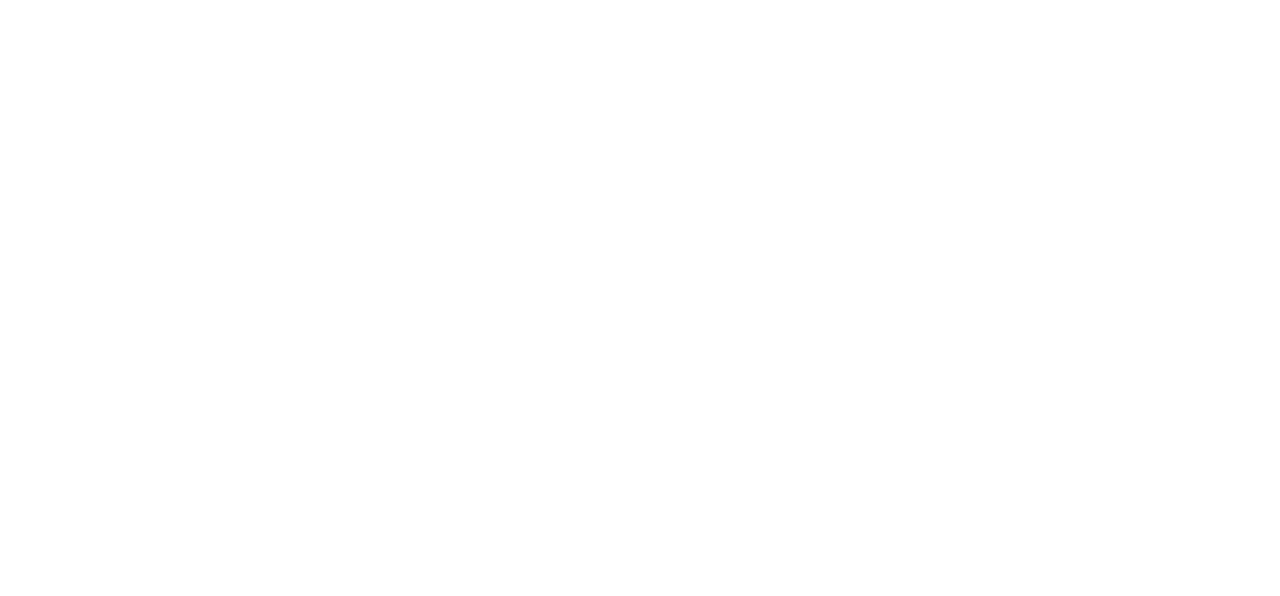
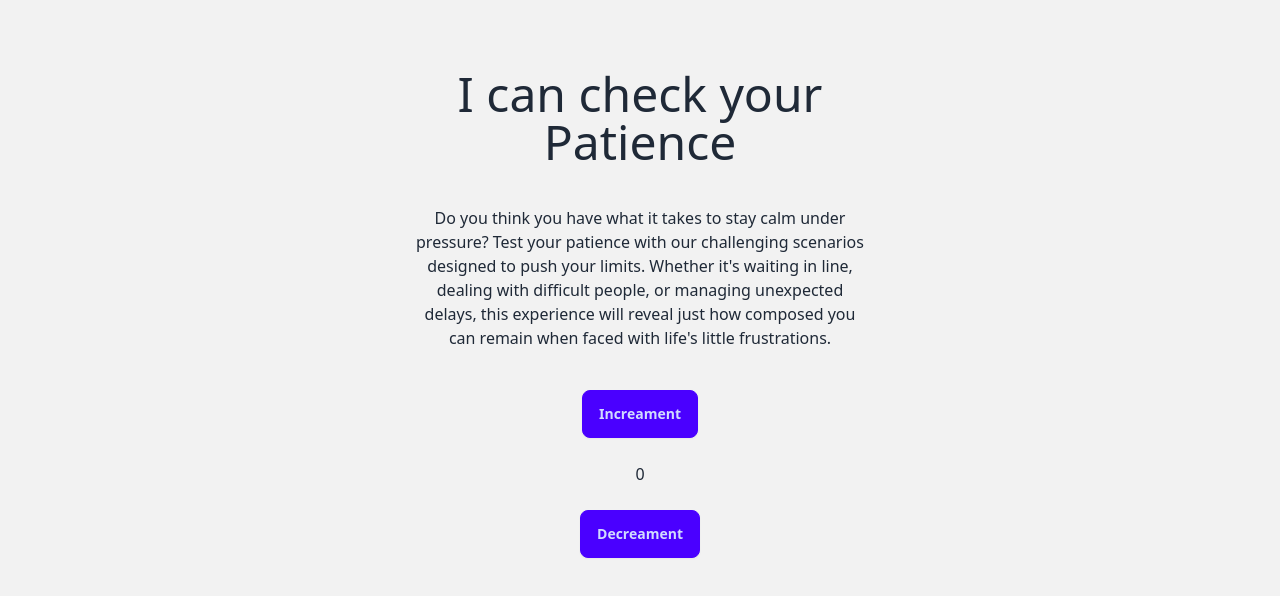
Before and after one commit to iambasilp/Book-Is-Important, a React (Vite) app: page / in a window 1280 px wide. Shown: the part 3282-3878 px from the top of the page. Before the commit the page ends 3272 px from the top, so only its background shows below. Built offline with nearby package versions, Linux system fonts and the light colour scheme.

Commit message:
Counter page added

```diff
--- a/src/App.jsx
+++ b/src/App.jsx
@@ -3,6 +3,7 @@ import Home from "./components/Home";
 import About from "./components/About";
 import ReadNow from "./components/ReadNow";
 import BenifitsOfReading from "./components/BenifitsOfReading";
+import Counter from "./components/Counter";
 
 const App = () => {
   return (
@@ -12,6 +13,7 @@ const App = () => {
       <About />
       <ReadNow />
       <BenifitsOfReading />
+      <Counter />
     </div>
   );
 };
--- a/src/components/BenifitsOfReading.jsx
+++ b/src/components/BenifitsOfReading.jsx
@@ -11,11 +11,11 @@ const BenifitsOfReading = () => {
     </div>
 
     <div className="mt-8 grid grid-cols-1 gap-8 lg:grid-cols-2 lg:gap-16">
-      <div className="relative h-64 overflow-hidden sm:h-80 lg:h-full">
+      <div className="relative h-64 overflow-hidden sm:h-80 lg:h-full ">
         <img
           alt=""
           src="https://cdn.pixabay.com/photo/2023/03/25/17/35/girl-7876505_1280.jpg"
-          className="absolute inset-0 h-full w-full object-cover"
+          className="absolute inset-0 h-full w-full object-cover border-md rounded-xl"
         />
       </div>
 
--- /dev/null
+++ b/src/components/Counter.jsx
@@ -0,0 +1,34 @@
+import React, { useState } from "react";
+
+const Counter = () => {
+   const [count,setCount] = useState(0)
+   function handleIncreament(){
+         setCount(count+1)
+   }
+   function handleDecreament(){
+       setCount(count-1)
+
+   }
+  return (
+    <div className="counter min-h-screen bg-base-200 ">
+      <div className="counter-content text-center flex justify-center align-middle pt-20">
+        <div className="max-w-md">
+          <h1 className="text-5xl mb-10">I can check your Patience</h1>
+          <p className="">
+            Do you think you have what it takes to stay calm under pressure?
+            Test your patience with our challenging scenarios designed to push
+            your limits. Whether it's waiting in line, dealing with difficult
+            people, or managing unexpected delays, this experience will reveal
+            just how composed you can remain when faced with life's little
+            frustrations.
+          </p>
+          <button className="btn btn-primary mt-10" onClick={handleIncreament}>Increament</button>
+          <h1 className="py-6">{count}</h1>
+          <button className="btn btn-primary" onClick={handleDecreament}>Decreament</button>
+        </div>
+      </div>
+    </div>
+  );
+};
+
+export default Counter;
```
